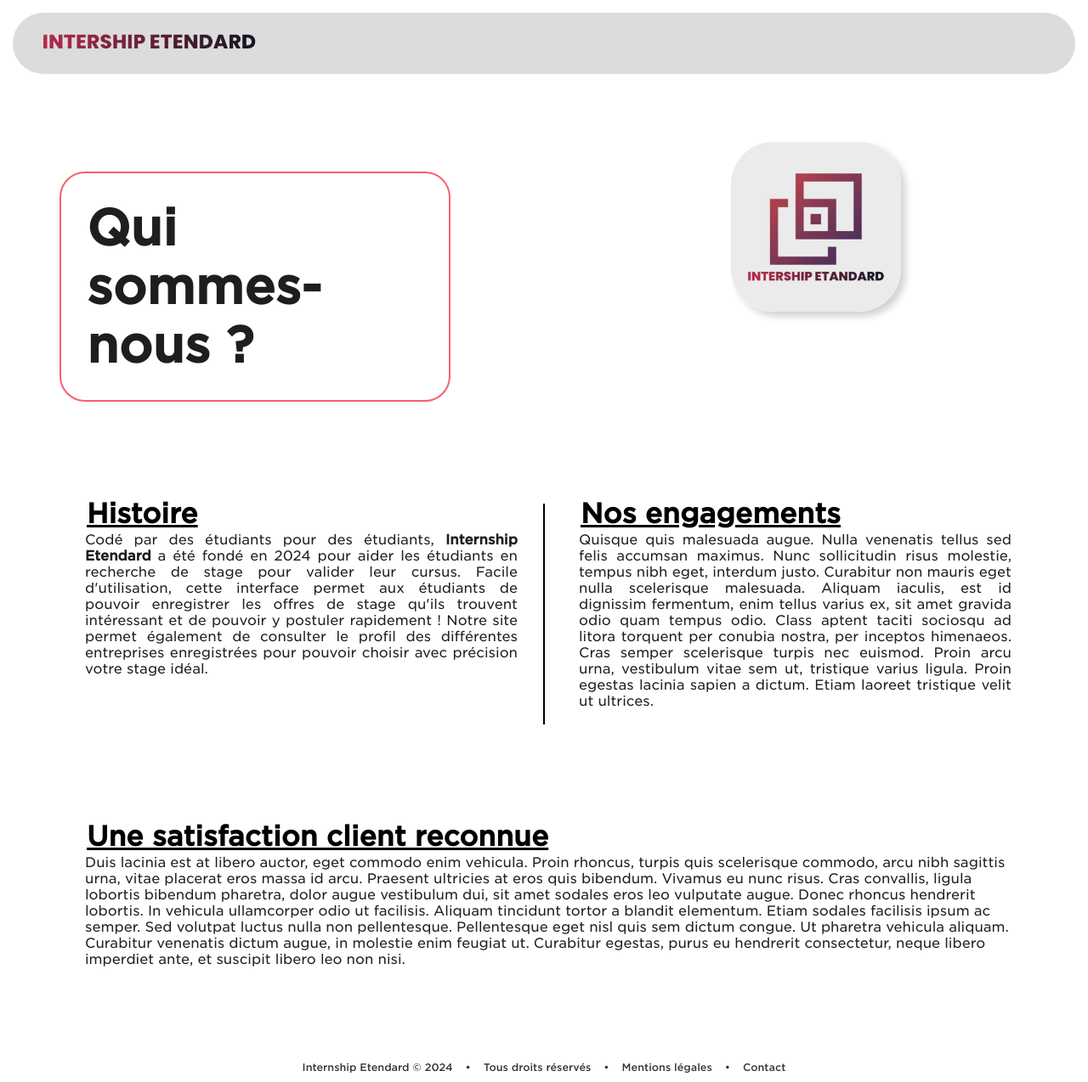
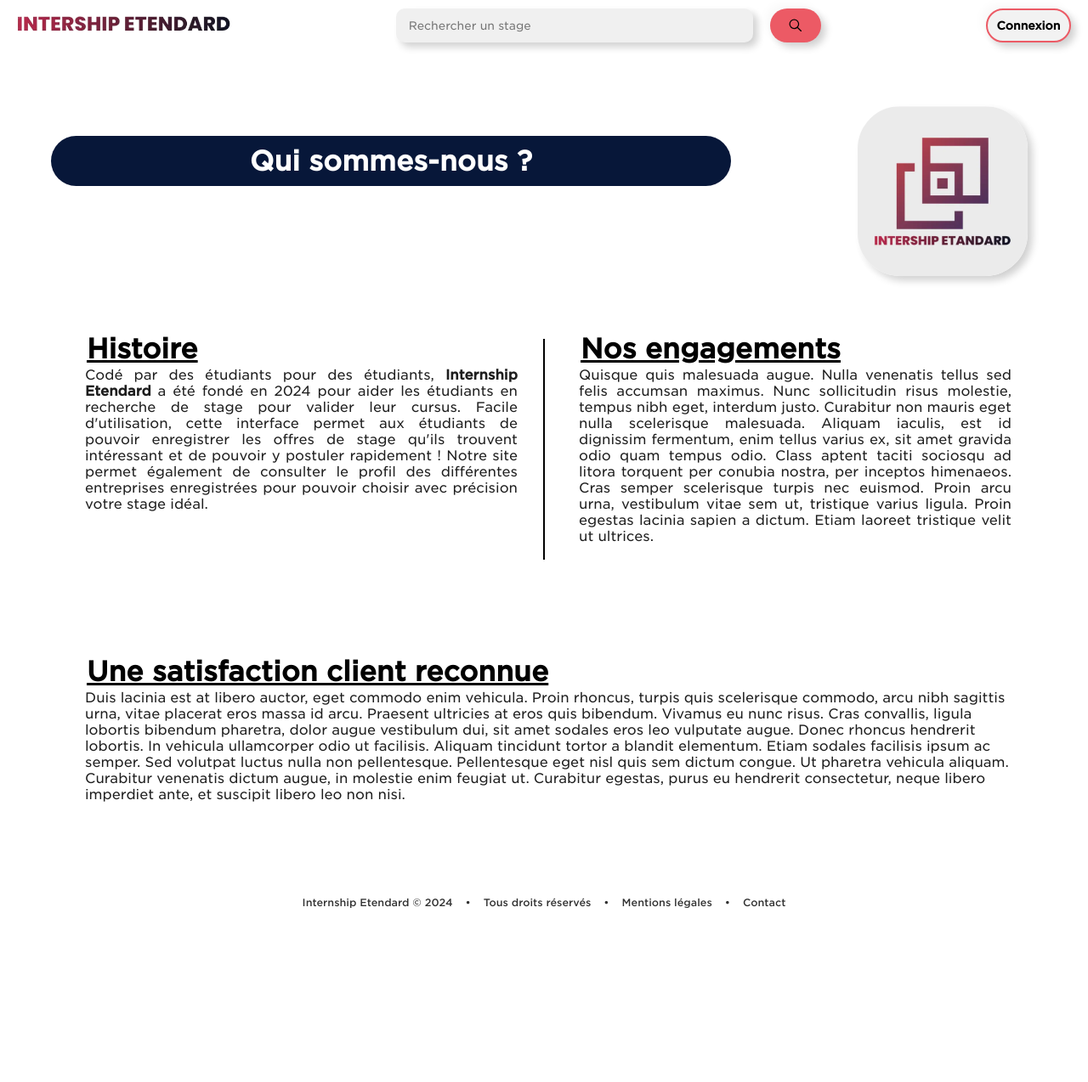
Before and after one commit to Yug0-o/Projet-WEB, a PHP site: page /about.html in a window 1280 px wide. Shown: the whole page at 85% size. After the commit the page ends 1069 px from the top, so only its background shows below. Run offline with PHP 8.4, Linux system fonts and the light colour scheme.

Commit message:
Added header to the page and changed h1 style

```diff
--- a/about.html
+++ b/about.html
@@ -1,31 +1,55 @@
 <!doctype html>
 <html lang="fr">
 <head>
-    <link rel="icon" href="images\logo-classic.webp">
-    <link rel="stylesheet" href="assets/style.css">
-    <meta charset="utf-8">
-    <meta name="viewport" content="width=device-width, initial-scale=1">
-    <meta name="author" content="Internship Etendard">
-    <meta name="description" content="A propos">
-    <title>A propos - Internship Etendard</title>
+    <meta charset="UTF-8">
+        <link rel="preload" href="/images/logo-classic.webp" as="image">
+        <link rel="icon" href="images/logo-classic.webp" id="image">
+        <meta name="viewport" content="width=device-width, initial-scale=1">
+        <meta name="author" content="Internship Etendard">
+        <meta name="description" content="Internship Etendard est une plateforme de recherche de stage pour les étudiants.">
+        <title>A propos - Internship Etendard</title>
+        <link rel="stylesheet" href="assets/style.css">
+        <link rel="stylesheet" href="https://cdnjs.cloudflare.com/ajax/libs/font-awesome/5.15.3/css/all.min.css">
+        <script src="https://code.jquery.com/jquery-3.6.0.min.js" async></script>
 </head>
 <body>
     <header>
-        <div class="container-bando">
+        <div class="searchbar">
             <a href="homepage.html">
-                <img src="./images/Name-logo.webp" class="logo" height="20" alt="Name-logo">
+                <img src="./images/Name-logo.webp" class="logo" id="image" height="20" alt="name-logo">
+            </a>
+            <form class="search searchbar" action="research.html">
+                <input type="text" placeholder="Rechercher un stage" name="search_query">
+                <button class="searchbutton" aria-label="Rechercher">
+                    <svg class="tds-icon-search animate" viewBox="0 0 24 24" xmlns="http://www.w3.org/2000/svg">
+                        <path
+                            d="m20.267 19.207-4.818-4.818A6.967 6.967 0 0 0 17 10a7 7 0 1 0-7 7 6.967 6.967 0 0 0 4.389-1.55l4.818 4.817a.748.748 0 0 0 1.06 0 .75.75 0 0 0 0-1.06zM4.5 10c0-3.033 2.467-5.5 5.5-5.5s5.5 2.467 5.5 5.5-2.467 5.5-5.5 5.5-5.5-2.467-5.5-5.5z">
+                        </path>
+                    </svg>
+                </button>
+            </form>
+            <a href="login.html">
+                <button class="enabled" type="login" aria-label="Connexion">
+                    <svg class="tds-icon-person animate" viewBox="0 0 24 24" xmlns="http://www.w3.org/2000/svg">
+                        <path
+                            d="M12 2C6.477 2 2 6.477 2 12s4.477 10 10 10 10-4.477 10-10S17.523 2 12 2zM6.858 18.752c.605-1.868 2.722-3.24 5.142-3.24 2.42 0 4.537 1.372 5.142 3.24C15.712 19.844 13.933 20.5 12 20.5s-3.712-.656-5.142-1.748zm11.469-1.095c-1.02-2.165-3.483-3.645-6.327-3.645s-5.307 1.48-6.327 3.645A8.456 8.456 0 0 1 3.5 12c0-4.687 3.813-8.5 8.5-8.5 4.687 0 8.5 3.813 8.5 8.5a8.456 8.456 0 0 1-2.173 5.657zM12 6a3.5 3.5 0 1 0 0 7 3.5 3.5 0 0 0 0-7zm0 5.5c-1.103 0-2-.897-2-2s.897-2 2-2 2 .897 2 2-.897 2-2 2z">
+                        </path>
+                    </svg>
+                    <span class="connexion-text animate" style="text-decoration: none;">Connexion</span>
+                </button>
             </a>
         </div>
     </header>
+
     <main>
         <section>
             <div class="container">
                 <div class="boxlegalmention">
-                    <div class="text-center">
-                        <h1>Qui sommes-nous ?</h1>
+                    <div>
+                        <h1 class="text-center-accueil">Qui sommes-nous ?</h1>
                     </div>
-                    </div>
-                    <div class="boxlegalmention">
+                </div>
+                <div class="boxlegalmention">
                     <img src="./images/logo.webp" class="img_legalmentions" alt="logo">
                 </div>
                 <article class ="align">
--- a/assets/style.css
+++ b/assets/style.css
@@ -307,7 +307,7 @@ button:active.enabled {
 }
 
 .text-center-accueil {
-    width: 1000px;
+    width: 800px;
     padding: 10px;
     margin-top: 50px;
     margin-left: auto;
```
